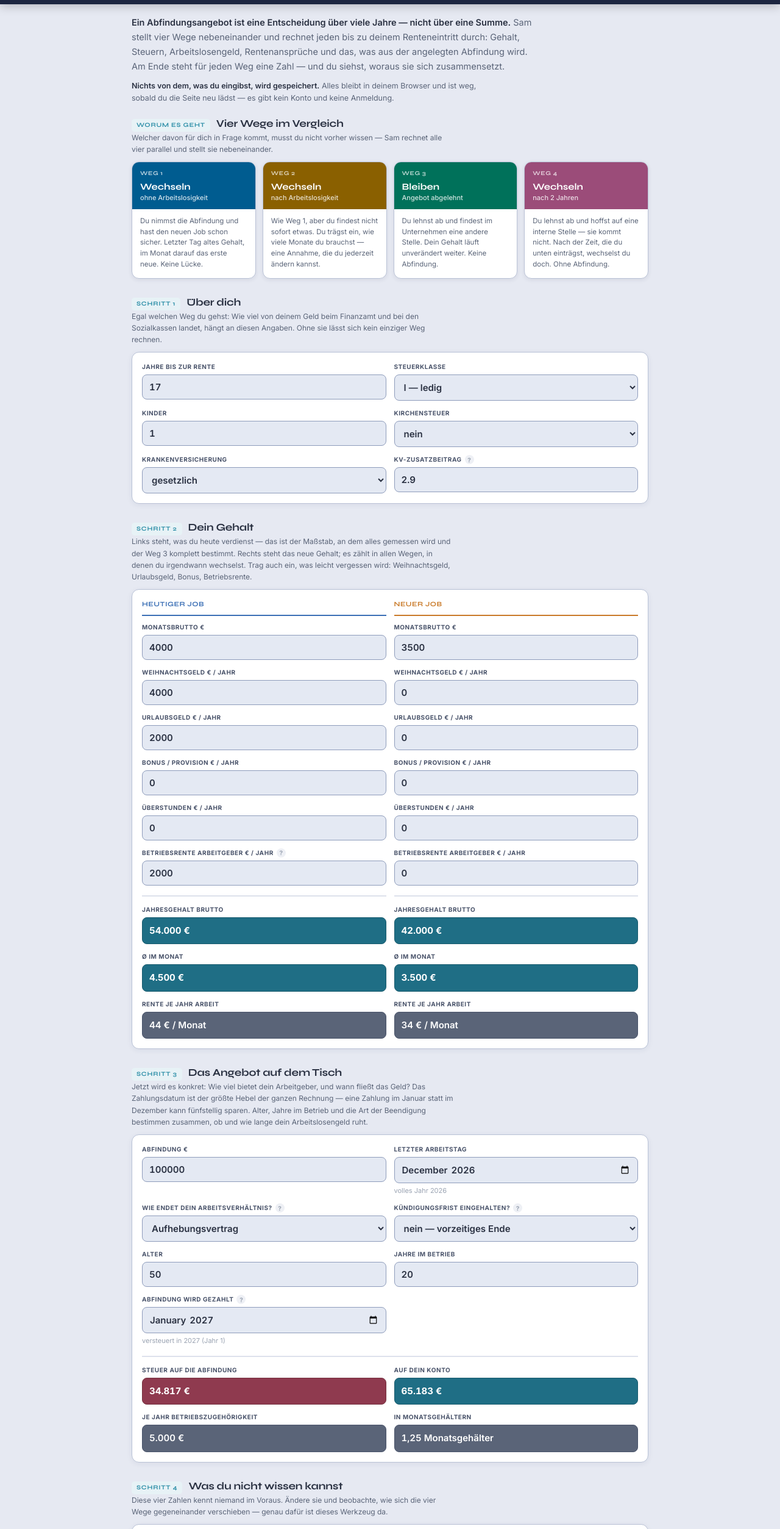
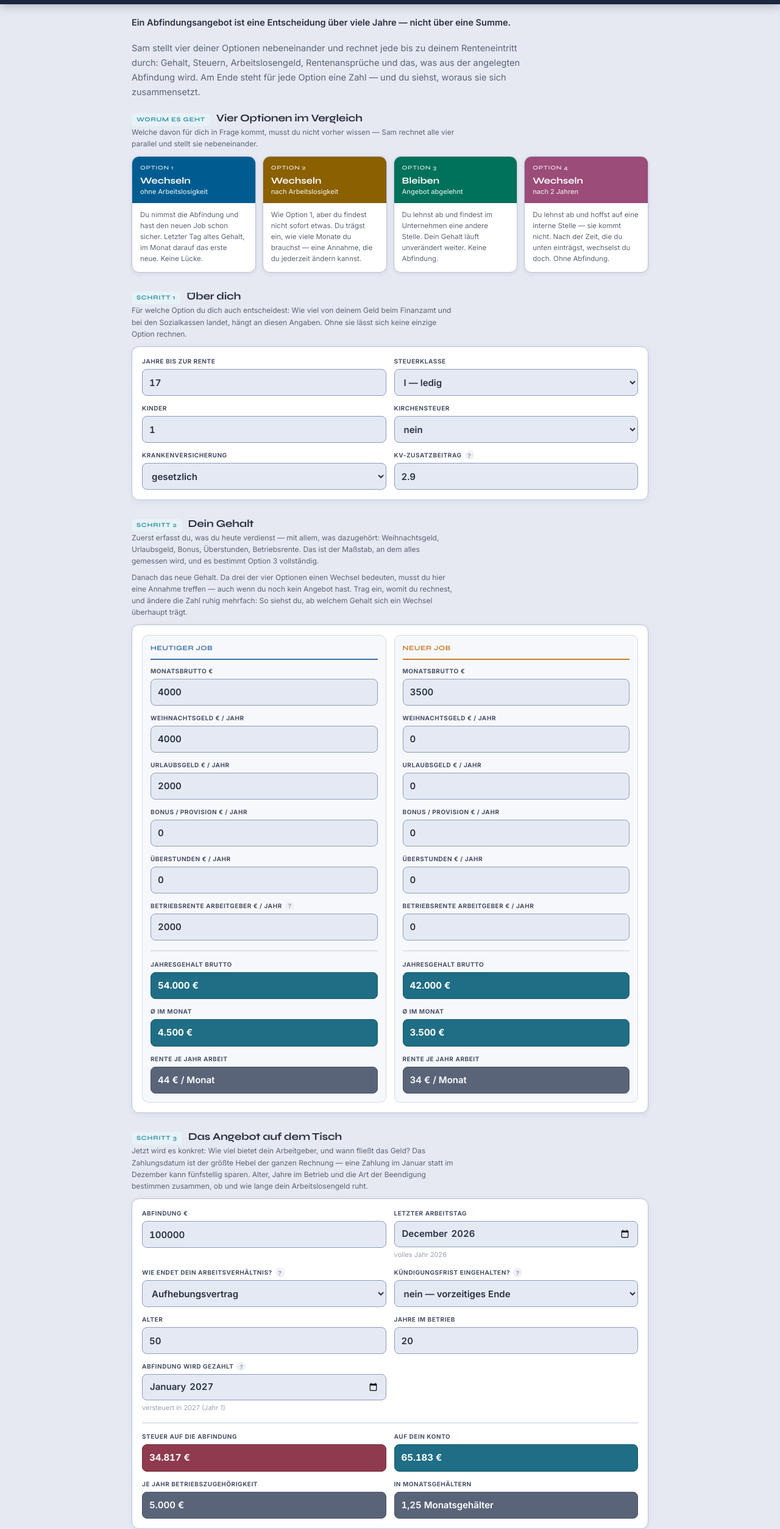
Before and after one commit to saschaenglert/abfindung, a plain HTML site: page index.html in a window 1280 px wide. Shown: the part 51-2558 px from the top of the page at 61% size. Drawn offline with Linux system fonts and the light colour scheme.

Commit message:
Weg heisst jetzt Option, Texte und Felder ueberarbeitet

```diff
--- a/index.html
+++ b/index.html
@@ -4,7 +4,7 @@
 <meta charset="utf-8">
 <meta name="viewport" content="width=device-width, initial-scale=1">
 <meta name="robots" content="noindex, nofollow, noarchive">
-<meta name="description" content="Vier Wege nach einem Abfindungsangebot im Vergleich.">
+<meta name="description" content="Vier Optionen nach einem Abfindungsangebot im Vergleich.">
 <meta name="color-scheme" content="light">
 <style>html,body{margin:0}img{max-width:100%}[hidden]{display:none!important}</style>
 </head>
@@ -97,10 +97,16 @@ h1,h2,h3,.syne{font-family:'Syne','Inter',sans-serif}
   font-size:10px; font-weight:700; letter-spacing:.55px; text-transform:uppercase;
   color:#49536a; display:flex; align-items:center; gap:5px;
 }
+.f input[type=month],.f input[type=date]{
+  /* Safari zentriert Datumsfelder und macht sie hoeher als die uebrigen */
+  text-align:left; -webkit-appearance:none; appearance:none;
+  min-height:0; line-height:1.25;
+}
 .f input,.f select{
   font-family:'Inter',sans-serif; font-size:15px; font-weight:600; color:var(--ink);
   background:#e4e9f3; border:1.5px solid #8e9cbb;
   border-radius:8px; padding:10px 11px; width:100%;
+  min-height:44px;
   font-variant-numeric:tabular-nums; transition:border-color .15s, background .15s, box-shadow .15s;
 }
 .f input:hover,.f select:hover{border-color:#9aa6c0}
@@ -140,6 +146,12 @@ h1,h2,h3,.syne{font-family:'Syne','Inter',sans-serif}
 }
 
 .split{display:grid; grid-template-columns:1fr 1fr; gap:13px}
+/* Heutiger und neuer Job als getrennte Bloecke - auf dem Handy stehen sie
+   untereinander und waeren sonst eine durchgehende weisse Flaeche */
+.split > div{
+  background:var(--cream); border:1px solid var(--cream-dark);
+  border-radius:10px; padding:13px 13px 14px;
+}
 .col-head{
   font-family:'Syne',sans-serif; font-size:11px; font-weight:700; letter-spacing:.5px;
   text-transform:uppercase; padding-bottom:8px; margin-bottom:11px;
@@ -646,7 +658,7 @@ details.calc summary .badge{
 @media(max-width:560px){
   .wege-grid{grid-template-columns:1fr; gap:9px}
   .weg-karte{padding:11px 12px 12px}
-  .split{grid-template-columns:1fr; gap:18px}
+  .split{grid-template-columns:1fr; gap:14px}
   .wrap{padding-block:14px 44px}
   }
 @media(prefers-reduced-motion:reduce){*{transition:none!important; animation:none!important}}
@@ -672,38 +684,38 @@ details.calc summary .badge{
 
 <div class="wrap">
 
-  <p class="claim"><strong>Ein Abfindungsangebot ist eine Entscheidung über viele Jahre — nicht über eine Summe.</strong> Sam stellt vier Wege nebeneinander und rechnet jeden bis zu deinem Renteneintritt durch: Gehalt, Steuern, Arbeitslosengeld, Rentenansprüche und das, was aus der angelegten Abfindung wird. Am Ende steht für jeden Weg eine Zahl — und du siehst, woraus sie sich zusammensetzt.</p>
-  <p class="claim klein"><strong>Nichts von dem, was du eingibst, wird gespeichert.</strong> Alles bleibt in deinem Browser und ist weg, sobald du die Seite neu lädst — es gibt kein Konto und keine Anmeldung.</p>
+  <p class="claim"><strong>Ein Abfindungsangebot ist eine Entscheidung über viele Jahre — nicht über eine Summe.</strong></p>
+  <p class="claim">Sam stellt vier deiner Optionen nebeneinander und rechnet jede bis zu deinem Renteneintritt durch: Gehalt, Steuern, Arbeitslosengeld, Rentenansprüche und das, was aus der angelegten Abfindung wird. Am Ende steht für jede Option eine Zahl — und du siehst, woraus sie sich zusammensetzt.</p>
 
   <!-- ================= EINSTIEG: die vier Wege ================= -->
   <section class="sec">
-    <div class="sec-head"><span class="sec-num">WORUM ES GEHT</span><h2>Vier Wege im Vergleich</h2></div>
-    <p class="sec-intro">Welcher davon für dich in Frage kommt, musst du nicht vorher wissen — Sam rechnet alle vier parallel und stellt sie nebeneinander.</p>
+    <div class="sec-head"><span class="sec-num">WORUM ES GEHT</span><h2>Vier Optionen im Vergleich</h2></div>
+    <p class="sec-intro">Welche davon für dich in Frage kommt, musst du nicht vorher wissen — Sam rechnet alle vier parallel und stellt sie nebeneinander.</p>
     <div class="wege-grid">
       <div class="weg-karte k1">
         <div class="weg-kopf">
-          <div class="weg-nr">WEG 1</div>
+          <div class="weg-nr">OPTION 1</div>
           <div class="weg-titel">Wechseln<small>ohne Arbeitslosigkeit</small></div>
         </div>
         <p>Du nimmst die Abfindung und hast den neuen Job schon sicher. Letzter Tag altes Gehalt, im Monat darauf das erste neue. Keine Lücke.</p>
       </div>
       <div class="weg-karte k2">
         <div class="weg-kopf">
-          <div class="weg-nr">WEG 2</div>
+          <div class="weg-nr">OPTION 2</div>
           <div class="weg-titel">Wechseln<small>nach Arbeitslosigkeit</small></div>
         </div>
-        <p>Wie Weg 1, aber du findest nicht sofort etwas. Du trägst ein, wie viele Monate du brauchst — eine Annahme, die du jederzeit ändern kannst.</p>
+        <p>Wie Option 1, aber du findest nicht sofort etwas. Du trägst ein, wie viele Monate du brauchst — eine Annahme, die du jederzeit ändern kannst.</p>
       </div>
       <div class="weg-karte k3">
         <div class="weg-kopf">
-          <div class="weg-nr">WEG 3</div>
+          <div class="weg-nr">OPTION 3</div>
           <div class="weg-titel">Bleiben<small>Angebot abgelehnt</small></div>
         </div>
         <p>Du lehnst ab und findest im Unternehmen eine andere Stelle. Dein Gehalt läuft unverändert weiter. Keine Abfindung.</p>
       </div>
       <div class="weg-karte k4">
         <div class="weg-kopf">
-          <div class="weg-nr">WEG 4</div>
+          <div class="weg-nr">OPTION 4</div>
           <div class="weg-titel">Wechseln<small>nach 2 Jahren</small></div>
         </div>
         <p>Du lehnst ab und hoffst auf eine interne Stelle — sie kommt nicht. Nach der Zeit, die du unten einträgst, wechselst du doch. Ohne Abfindung.</p>
@@ -714,7 +726,7 @@ details.calc summary .badge{
   <!-- ================= EINGABE ================= -->
   <section class="sec">
     <div class="sec-head"><span class="sec-num">SCHRITT 1</span><h2>Über dich</h2></div>
-    <p class="sec-intro">Egal welchen Weg du gehst: Wie viel von deinem Geld beim Finanzamt und bei den Sozialkassen landet, hängt an diesen Angaben. Ohne sie lässt sich kein einziger Weg rechnen.</p>
+    <p class="sec-intro">Für welche Option du dich auch entscheidest: Wie viel von deinem Geld beim Finanzamt und bei den Sozialkassen landet, hängt an diesen Angaben. Ohne sie lässt sich keine einzige Option rechnen.</p>
     <div class="card">
       <div class="grid zwei">
         <div class="f">
@@ -759,7 +771,8 @@ details.calc summary .badge{
 
   <section class="sec">
     <div class="sec-head"><span class="sec-num">SCHRITT 2</span><h2>Dein Gehalt</h2></div>
-    <p class="sec-intro">Links steht, was du heute verdienst — das ist der Maßstab, an dem alles gemessen wird und der Weg 3 komplett bestimmt. Rechts steht das neue Gehalt; es zählt in allen Wegen, in denen du irgendwann wechselst. Trag auch ein, was leicht vergessen wird: Weihnachtsgeld, Urlaubsgeld, Bonus, Betriebsrente.</p>
+    <p class="sec-intro">Zuerst erfasst du, was du heute verdienst — mit allem, was dazugehört: Weihnachtsgeld, Urlaubsgeld, Bonus, Überstunden, Betriebsrente. Das ist der Maßstab, an dem alles gemessen wird, und es bestimmt Option 3 vollständig.</p>
+    <p class="sec-intro">Danach das neue Gehalt. Da drei der vier Optionen einen Wechsel bedeuten, musst du hier eine Annahme treffen — auch wenn du noch kein Angebot hast. Trag ein, womit du rechnest, und ändere die Zahl ruhig mehrfach: So siehst du, ab welchem Gehalt sich ein Wechsel überhaupt trägt.</p>
     <div class="card">
       <div class="split">
         <div>
@@ -884,7 +897,7 @@ details.calc summary .badge{
   <!-- ================= SCHRITT 4: die Annahmen ================= -->
   <section class="sec">
     <div class="sec-head"><span class="sec-num">SCHRITT 4</span><h2>Was du nicht wissen kannst</h2></div>
-    <p class="sec-intro">Diese vier Zahlen kennt niemand im Voraus. Ändere sie und beobachte, wie sich die vier Wege gegeneinander verschieben — genau dafür ist dieses Werkzeug da.</p>
+    <p class="sec-intro">Diese vier Zahlen kennt niemand im Voraus. Ändere sie und beobachte, wie sich die vier Optionen gegeneinander verschieben — genau dafür ist dieses Werkzeug da.</p>
     <div class="card">
       <div class="grid zwei">
         <div class="f">
@@ -913,11 +926,11 @@ details.calc summary .badge{
 
   <!-- ================= ERGEBNIS — der One-Pager ================= -->
   <section class="sec">
-    <div class="sec-head"><span class="sec-num">ERGEBNIS</span><h2>Dein Ergebnis auf einen Blick</h2><button class="info gross" type="button" data-i="Alles Wesentliche auf einer Seite. Wähle oben den Weg, den du durchrechnen willst.">?</button></div>
+    <div class="sec-head"><span class="sec-num">ERGEBNIS</span><h2>Dein Ergebnis auf einen Blick</h2><button class="info gross" type="button" data-i="Alles Wesentliche auf einer Seite. Wähle unten die Option, die du im Detail sehen willst.">?</button></div>
 
 
     <div class="card">
-      <div class="chart-title">Die Wege im Überblick <button class="info gross" type="button" data-i="Bleiben ist die Null - jeder Weg ist dagegen gerechnet. Die oberen Bloecke gelten fuer die ganze Zeit bis zur Rente. Ab dem Block MIT DER ZEITRAUM-LEISTE zaehlen nur die dort gewaehlten Jahre; benachbarte Jahre werden zusammengezaehlt.">?</button></div>
+      <div class="chart-title">Die Optionen im Überblick <button class="info gross" type="button" data-i="Bleiben ist die Null - jede Option ist dagegen gerechnet. Die oberen Bloecke gelten fuer die ganze Zeit bis zur Rente. Ab dem Block MIT DER ZEITRAUM-LEISTE zaehlen nur die dort gewaehlten Jahre; benachbarte Jahre werden zusammengezaehlt.">?</button></div>
       <div class="tbl-scroll"><table class="jahr" id="tbl-jahr">
         <thead id="matrix-kopf"></thead>
         <tbody id="matrix-body"></tbody>
@@ -926,8 +939,8 @@ details.calc summary .badge{
     </div>
 
     <div class="card" style="margin-top:12px">
-      <div class="chart-title">Der Verlauf, Jahr für Jahr <button class="info gross" type="button" data-i="Alle Jahre bis zur Rente untereinander - fuer den oben gewaehlten Weg. Waehrend die Tabelle darueber die Wege vergleicht, zeigt diese, wie sich ein Weg ueber die Zeit entwickelt: wann die Abfindung versteuert wird, wann das Bargeld aufgebraucht ist, wie das angelegte Kapital waechst.">?</button></div>
-      <div class="hero-switch" id="weg-switch" role="group" aria-label="Weg wählen"></div>
+      <div class="chart-title">Der Verlauf, Jahr für Jahr <button class="info gross" type="button" data-i="Alle Jahre bis zur Rente untereinander - fuer die oben gewaehlte Option. Waehrend die Tabelle darueber die Optionen vergleicht, zeigt diese, wie sich eine Option ueber die Zeit entwickelt: wann die Abfindung versteuert wird, wann das Bargeld aufgebraucht ist, wie das angelegte Kapital waechst.">?</button></div>
+      <div class="hero-switch" id="weg-switch" role="group" aria-label="Option wählen"></div>
       <div class="jahrmodus" role="group" aria-label="Darstellung">
         <button type="button" class="vm an" data-v="jahr">Pro Jahr</button>
         <button type="button" class="vm" data-v="kum">Kumuliert</button>
@@ -1003,7 +1016,7 @@ details.calc summary .badge{
 
   <section class="sec">
     <div class="sec-head"><span class="sec-num">MITNEHMEN</span><h2>Ergebnis sichern</h2></div>
-    <p class="sec-intro">Sam erstellt aus deinen Angaben einen mehrseitigen Bericht: das Ergebnis aller vier Wege, deine Eingaben zum Nachvollziehen, die Herleitung und den Verlauf Jahr für Jahr. Den kannst du ausdrucken oder als PDF sichern — auf dem iPhone über <b>Teilen → Drucken</b>, dann mit zwei Fingern aufziehen und sichern.</p>
+    <p class="sec-intro">Sam erstellt aus deinen Angaben einen mehrseitigen Bericht: das Ergebnis aller vier Optionen, deine Eingaben zum Nachvollziehen, die Herleitung und den Verlauf Jahr für Jahr. Den kannst du ausdrucken oder als PDF sichern — auf dem iPhone über <b>Teilen → Drucken</b>, dann mit zwei Fingern aufziehen und sichern.</p>
     <button type="button" id="btn-bericht" class="gross-btn">Bericht erstellen</button>
   </section>
 
@@ -1722,7 +1735,7 @@ details.calc summary .badge{
        v:c=>gesamt[c], rang:1,
        info:'Alles, was ueber die gesamte Zeit zusammenkommt: das verdiente Nettoeinkommen, die Entnahmen aus der Abfindung und das, was am Ende auf dem Anlagekonto liegt. Die Farben zeigen die Reihenfolge: blau ist die hoechste Summe, dann gruen, gelb, rot.'},
 
-      {abstand:1, t:'Abstand zum besten Weg',
+      {abstand:1, t:'Abstand zur besten Option',
        txt:c=>{ const d=gesamt[c]-maxWert; return d>=0 ? '—' : '−'+eur0(Math.abs(d))+' €'; }},
 
     ];
@@ -1803,7 +1816,7 @@ details.calc summary .badge{
       ? 'Im Jahr '+E.abfJahr+' geht die Abfindung mit <b>'+eur(E.abfAuszahlung)+
         '</b> auf das Anlagekonto. Im Jahr '+(E.abfJahr+1)+' kommt die Steuererstattung von <b>'+
         eur(E.erstattung)+'</b> dazu — der Arbeitgeber hatte ohne Fünftelregelung zu viel einbehalten.'
-      : 'Bei diesem Weg gibt es keine Abfindung und damit kein Anlagekonto.';
+      : 'Bei dieser Option gibt es keine Abfindung und damit kein Anlagekonto.';
   }
 
   /* ============ Der gewählte Weg ============ */
@@ -1927,7 +1940,7 @@ details.calc summary .badge{
         '<div class="d">Erstellt am '+heute+'<br>Gerechnet über '+N+' Jahre</div>'+
       '</div>'+
 
-      '<h3>Die Wege im Überblick</h3>'+
+      '<h3>Die Optionen im Überblick</h3>'+
       '<p class="bo-info">Gerechnet sind Nettoeinkommen, Entnahmen aus der Abfindung und das Anlagekonto über die gesamte Zeit bis zum Rentenbeginn.</p>'+
       matrix.outerHTML+
 
```
